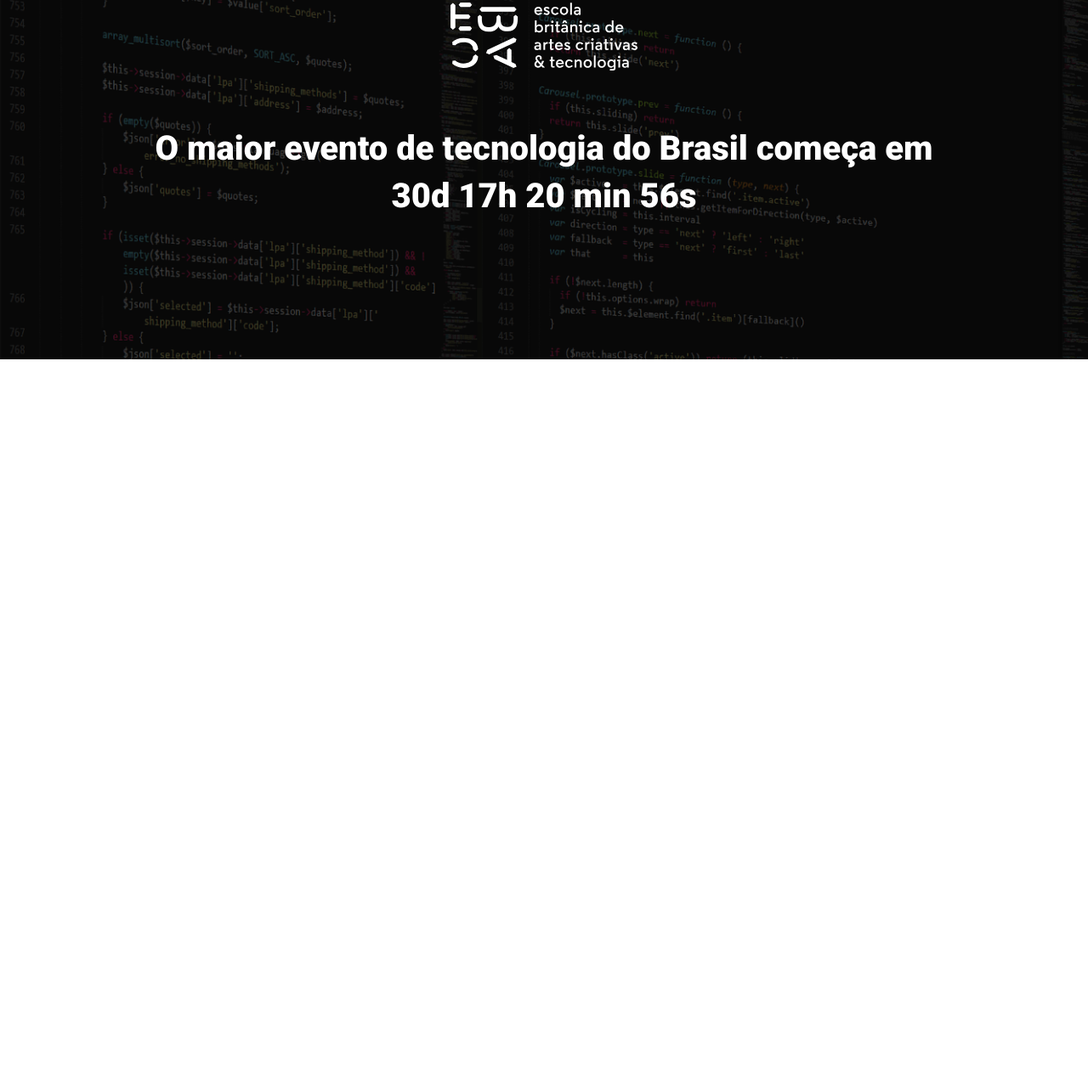
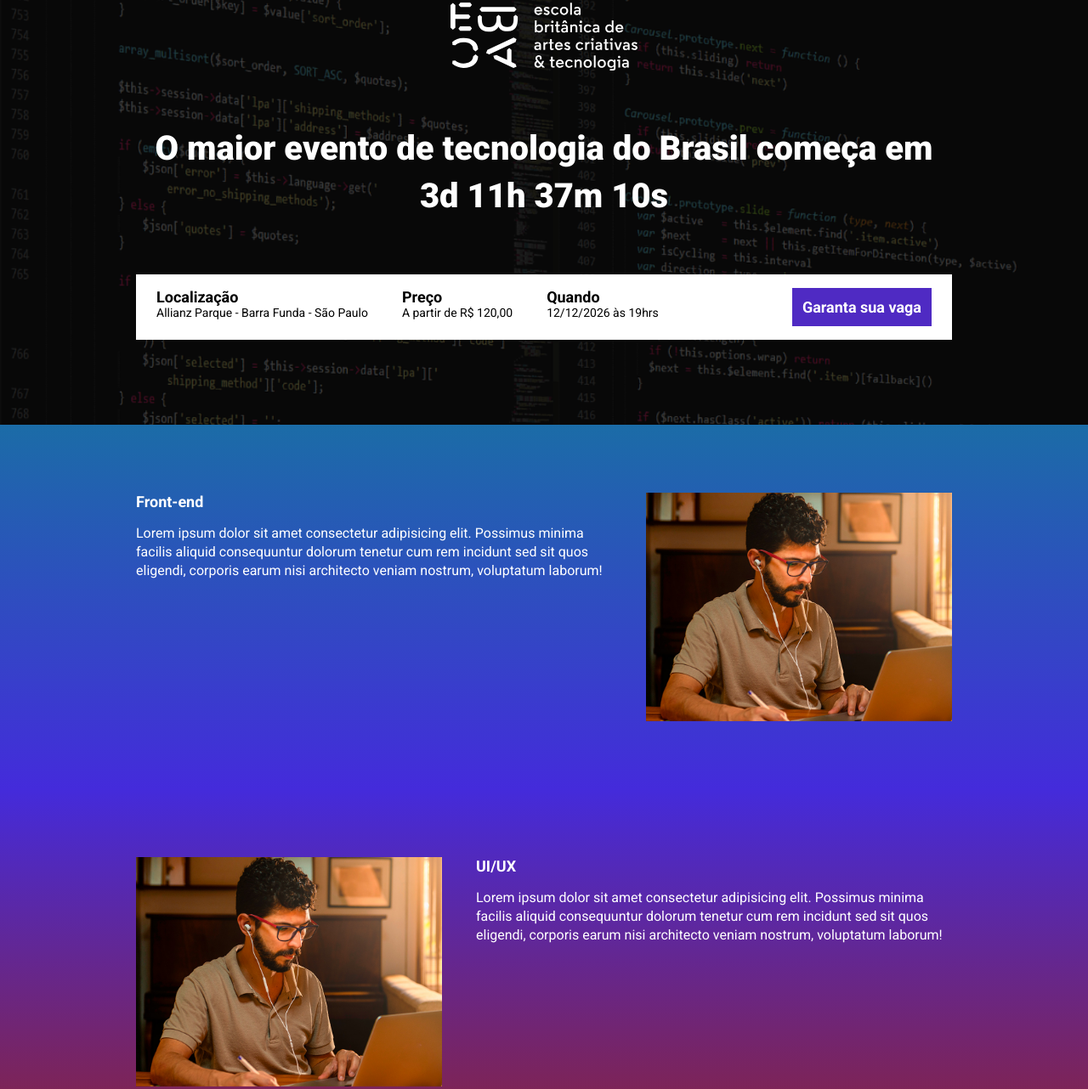
Before and after one commit to Alexandre-Mir/ebac-tech-talks, a website built with Parcel: page src/index.html in a window 1280 px wide. Shown: the part 61-1343 px from the top of the page at 85% size. Before the commit the page ends 800 px from the top, so only its background shows below. Built offline with nearby package versions, Linux system fonts and the light colour scheme.

Commit message:
criando a contagem regressiva

```diff
--- a/package.json
+++ b/package.json
@@ -4,6 +4,7 @@
   "description": "",
   "scripts": {
     "dev": "parcel src/index.html src/scripts/main.js src/styles/main.scss",
+    "build": "parcel build src/index.html",
     "test": "echo \"Error: no test specified\" && exit 1"
   },
   "keywords": [],
--- a/src/index.html
+++ b/src/index.html
@@ -11,6 +11,7 @@
       rel="stylesheet"
     />
     <link rel="stylesheet" href="./styles/main.scss" />
+    <link rel="stylesheet" href="https://unpkg.com/aos@next/dist/aos.css" />
   </head>
   <body>
     <header class="hero">
@@ -21,10 +22,85 @@
           alt="EBAC Logo"
         />
         <p class="hero__text">
-          O maior evento de tecnologia do Brasil começa em 30d 17h 20 min 56s
+          O maior evento de tecnologia do Brasil começa em
+          <span id="contador"></span>
         </p>
+        <div class="infos-bar">
+          <ul class="infos-bar__infos">
+            <li class="infos-bar__infos__item">
+              <b>Localização</b>
+              Allianz Parque - Barra Funda - São Paulo
+            </li>
+            <li class="infos-bar__infos__item">
+              <b>Preço</b>
+              A partir de R$ 120,00
+            </li>
+            <li class="infos-bar__infos__item">
+              <b>Quando</b>
+              12/12/2026 às 19hrs
+            </li>
+          </ul>
+          <a href="#" class="button button--primary">Garanta sua vaga</a>
+        </div>
       </div>
     </header>
+    <section class="event event--frontend">
+      <div class="container" data-aos="fade-right">
+        <div class="event__details">
+          <h2 class="event__details__title">Front-end</h2>
+          <p class="event__details__description">
+            Lorem ipsum dolor sit amet consectetur adipisicing elit. Possimus
+            minima facilis aliquid consequuntur dolorum tenetur cum rem incidunt
+            sed sit quos eligendi, corporis earum nisi architecto veniam
+            nostrum, voluptatum laborum!
+          </p>
+        </div>
+        <img class="event__image" src="./images/frontend.png" alt="Front-end" />
+      </div>
+    </section>
+    <section class="event event--ui-ux event--image-left">
+      <div class="container" data-aos="fade-left">
+        <div class="event__details">
+          <h2 class="event__details__title">UI/UX</h2>
+          <p class="event__details__description">
+            Lorem ipsum dolor sit amet consectetur adipisicing elit. Possimus
+            minima facilis aliquid consequuntur dolorum tenetur cum rem incidunt
+            sed sit quos eligendi, corporis earum nisi architecto veniam
+            nostrum, voluptatum laborum!
+          </p>
+        </div>
+        <img class="event__image" src="./images/frontend.png" alt="Front-end" />
+      </div>
+    </section>
+    <section class="event event--data-science">
+      <div class="container" data-aos="fade-right">
+        <div class="event__details">
+          <h2 class="event__details__title">Data Science</h2>
+          <p class="event__details__description">
+            Lorem ipsum dolor sit amet consectetur adipisicing elit. Possimus
+            minima facilis aliquid consequuntur dolorum tenetur cum rem incidunt
+            sed sit quos eligendi, corporis earum nisi architecto veniam
+            nostrum, voluptatum laborum!
+          </p>
+        </div>
+        <img class="event__image" src="./images/frontend.png" alt="Front-end" />
+      </div>
+    </section>
+    <section class="event event--backend event--image-left">
+      <div class="container" data-aos="fade-left">
+        <div class="event__details">
+          <h2 class="event__details__title">Backend</h2>
+          <p class="event__details__description">
+            Lorem ipsum dolor sit amet consectetur adipisicing elit. Possimus
+            minima facilis aliquid consequuntur dolorum tenetur cum rem incidunt
+            sed sit quos eligendi, corporis earum nisi architecto veniam
+            nostrum, voluptatum laborum!
+          </p>
+        </div>
+        <img class="event__image" src="./images/frontend.png" alt="Front-end" />
+      </div>
+    </section>
+    <script src="https://unpkg.com/aos@next/dist/aos.js"></script>
     <script src="./scripts/main.js"></script>
   </body>
 </html>
--- a/src/scripts/main.js
+++ b/src/scripts/main.js
@@ -0,0 +1,27 @@
+AOS.init();
+
+const dataDoEvento = new Date("2026-01-20");
+const timeStampDoEvento = dataDoEvento.getTime();
+
+const contaAsHoras = setInterval(function() {
+    const agora = new Date();
+    const timeStampAtual = agora.getTime();
+
+    const distanciaAteOEvento = timeStampDoEvento - timeStampAtual;
+
+    const diaEmMs = 1000 * 60 * 60 * 24;
+    const horaEmMs = 1000 * 60 * 60;
+    const minutoEmMs = 1000 * 60;
+
+    const diasAteOEvento = Math.floor(distanciaAteOEvento / diaEmMs);
+    const horasAteOEvento = Math.floor((distanciaAteOEvento % diaEmMs) / horaEmMs);
+    const minutosAteOEvento = Math.floor((distanciaAteOEvento % horaEmMs) / minutoEmMs);
+    const segundosAteOEvento = Math.floor((distanciaAteOEvento % minutoEmMs) / 1000);
+
+    document.getElementById("contador").innerHTML = `${diasAteOEvento}d ${horasAteOEvento}h ${minutosAteOEvento}m ${segundosAteOEvento}s`;
+
+    if(distanciaAteOEvento < 0) {
+        clearInterval(contaAsHoras);
+        document.getElementById("contador").innerHTML = "Evento expirado";
+    }
+}, 1000);
--- /dev/null
+++ b/src/styles/_event.scss
@@ -0,0 +1,65 @@
+@use './variables' as var;
+
+.event {
+    padding: 80px 0;
+
+    &--frontend {
+        background-image: linear-gradient(var.$blue1, var.$blue2);
+    }
+
+    &--ui-ux {
+        background-image: linear-gradient(var.$blue2, var.$pink);
+    }
+
+    &--data-science {
+        background-image: linear-gradient(var.$pink, var.$yellow);
+    }
+
+    &--backend {
+        background-image: linear-gradient(var.$yellow, var.$purple);
+    }
+
+    &--image-left {
+        .container {
+            flex-direction: row-reverse;
+
+        }
+    }
+
+    .container {
+        display: flex;
+        gap: 40px;
+    }
+
+    &__image {
+        max-width: 360px;
+    }
+
+    &__details {
+
+        &__title {
+            font-size: 18px;
+            font-weight: bold;
+            margin-bottom: 16px;
+        }
+
+        &__description {
+            line-height: 22px;
+        }
+    }
+
+    @media (max-width: 640px) {
+        .container {
+            display: block;
+        }
+
+        &__image {
+            width: 100%;
+        }
+
+        &__details {
+            margin-right: 0;
+            margin-bottom: 16px;
+        }
+    }
+}
--- a/src/styles/_hero.scss
+++ b/src/styles/_hero.scss
@@ -1,3 +1,5 @@
+@use './variables' as var;
+
 .hero {
     padding-top: 64px;
     padding-bottom: 100px;
@@ -19,7 +21,7 @@
         left: 0;
         width: 100%;
         height: 100%;
-        background-color: #000;
+        background-color: var.$secondaryTextColor;
         content: "";
         opacity: .7;
     }
--- /dev/null
+++ b/src/styles/_variables.scss
@@ -0,0 +1,8 @@
+$textColor: #fff;
+$secondaryTextColor: #000;
+
+$blue1: #1B6CA7;
+$blue2: #442BDB;
+$pink: #89223B;
+$yellow: #9C791D;
+$purple: #4F2AC3;
--- /dev/null
+++ b/src/styles/components/_buttons.scss
@@ -0,0 +1,26 @@
+@use '../variables' as var;
+
+.button {
+    padding: 12px;
+    font-size: 18px;
+    font-weight: bold;
+    text-align: center;
+    text-decoration: none;
+    white-space: nowrap;
+
+    &--primary {
+        color: var.$textColor;
+        background-color: var.$purple;
+    }
+
+    @media (max-width: 640px) {
+        display: block;
+        width: 100%;
+    }
+
+    @media (max-width: 1024px) {
+        display: flex;
+        align-items: center;
+    }
+
+}
--- /dev/null
+++ b/src/styles/components/_infos_bar.scss
@@ -0,0 +1,41 @@
+@use '../variables' as var;
+
+.infos-bar {
+    padding: 16px 24px;
+    background-color: var.$textColor;
+    display: flex;
+    justify-content: space-between;
+
+    &__infos {
+        display: flex;
+        gap: 40px;
+
+        &__item {
+            font-size: 14px;
+            color: var.$secondaryTextColor;
+            b {
+                color: var.$secondaryTextColor;
+                font-size: 18px;
+                display: block;
+            }
+        }
+    }
+
+    @media (max-width: 640px) {
+        display: block;
+
+        &__infos {
+            display: block;
+
+            &__item {
+                margin-bottom: 24px;
+            }
+        }
+    }
+
+    @media (max-width: 1024px) {
+        &__infos {
+            gap: 16px;
+        }
+    }
+}
--- a/src/styles/main.scss
+++ b/src/styles/main.scss
@@ -1,11 +1,16 @@
 @use './hero';
+@use './components/infos_bar';
+@use './components/buttons';
+@use './event';
+@use './variables' as var;
 
 * {
     margin: 0;
     padding: 0;
     box-sizing: border-box;
     font-family: 'Roboto', sans-serif;
-    color: #fff;
+    color: var.$textColor;
+    list-style: none;
 }
 
 .container {
```
